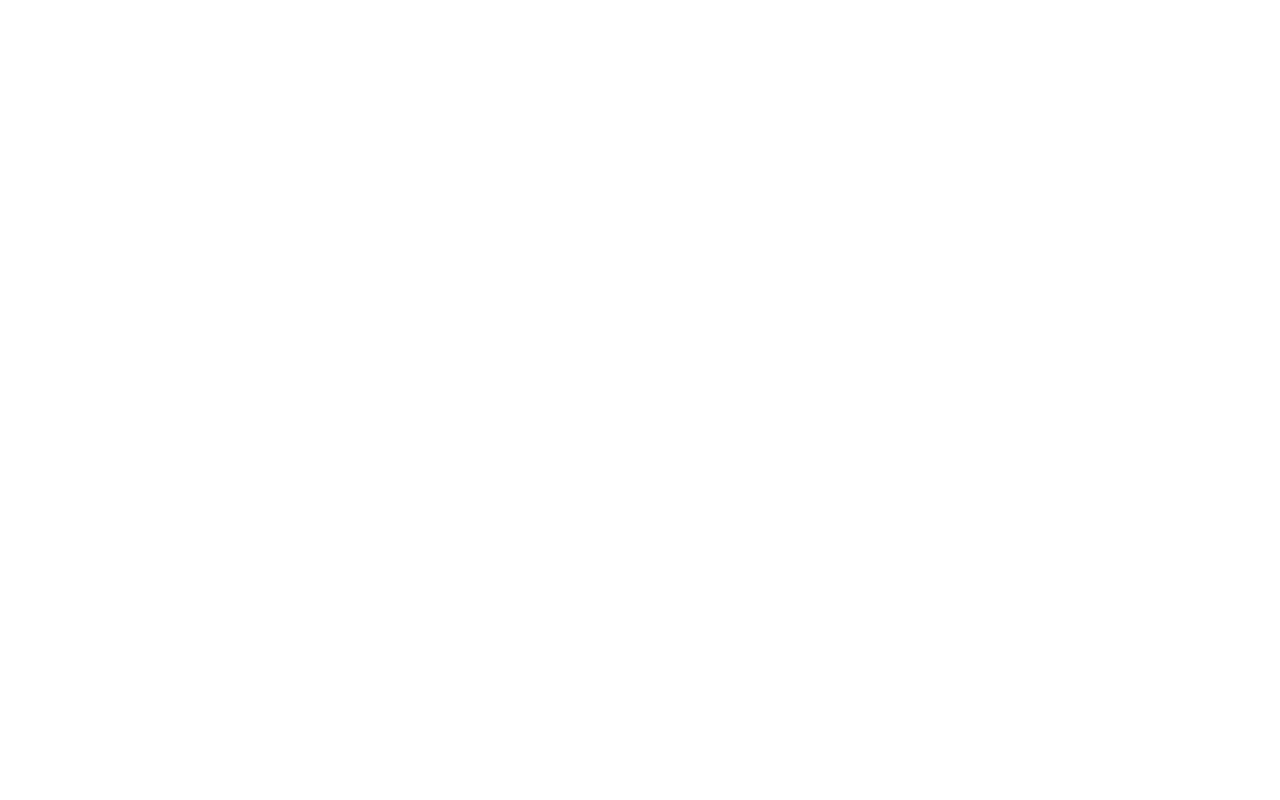
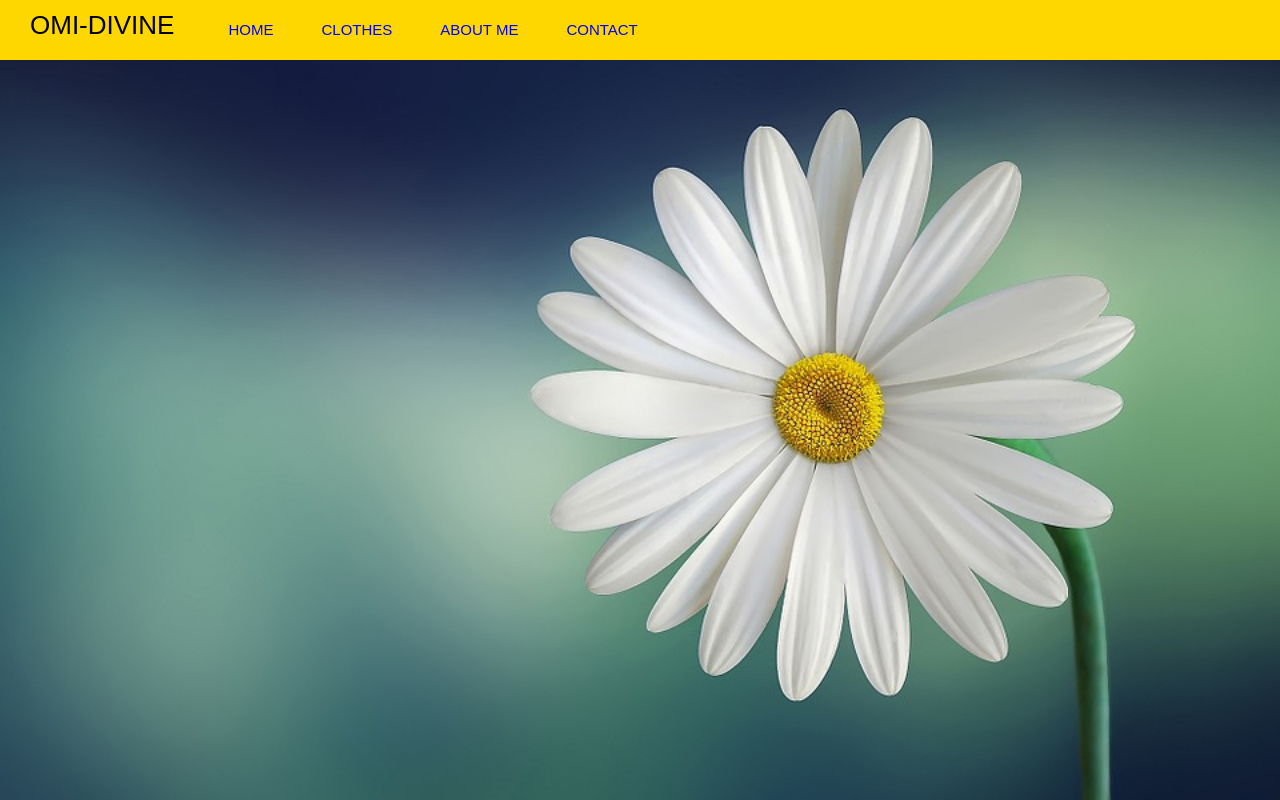
Before and after one commit to Zach001k/JAV, a plain HTML site: page index.html in a window 1280 px wide. Drawn offline with Linux system fonts and the light colour scheme.

Commit message:
first commit

```diff
--- a/index.html
+++ b/index.html
@@ -2,20 +2,32 @@
 <html>
 <head>
 	<title>JAVA</title>
+	<link rel="stylesheet" type="text/css" href="style.css">
 </head>
 <body>
-	<script type="text/javascript">
-	      var z,x,sh;
-                for(z=1; z <=6; z++)
-                    {
-                for (x=1; x < z; x++)
-                 {
-                   sh=sh+("*");
-                     }
-                     console.log(sh);
-                   sh='';
-                               }
-	</script>
+	<header>
+		<nav>
+			<p> OMI-DIVINE</p>
+			<ul>
+				<li><a href="*">HOME</a></li>
+				<li><a href="*">CLOTHES</a>
+					 <ul>
+						<li><a href="">MEN</a> </li>
+						<li><a href="">LADIES</a> </li>
+						<li><a href="">KIDS</a> </li>
+						<li><a href=""></a> </li>
 
+					</ul>
+
+
+				</li>
+				<li><a href="*">ABOUT ME</a></li>
+				<li><a href="*">CONTACT</a></li>
+
+</ul>
+
+
+		</nav>
+	</header>
 </body>
 </html>
--- /dev/null
+++ b/style.css
@@ -0,0 +1,54 @@
+body{
+    background-image: url("photo/see.jpg");
+    background-size: cover;
+}
+*{
+    margin: 0px;
+    padding: 0px;
+}
+nav {
+    width: 100%;
+    height: 60px;
+    background-color: gold;
+}
+nav p {
+    font-family: arial;
+    font-size: 26px;
+    line-height:50px;
+    float: left;
+    padding: 0px 30px;
+
+}
+nav ul {
+    float: left;
+}
+nav ul li {
+    float: left;
+    list-style:none;
+    position: relative;
+}
+nav ul li a {
+    display: block;
+    font-family: arial;
+    font-size: 15px;
+    line-height: 30px;
+    padding: 15px 24px;
+    text-decoration: none;
+}
+nav ul li ul {
+    display: none;
+    position: absolute;
+    background-color:white;
+    border-radius: 0px 0px 4px 4px;
+
+
+}
+nav ul li ul li a {
+    padding: 5px 10px;
+
+}
+nav ul li ul li a:hover {
+    background-color: lawngreen;
+}
+nav ul li:hover ul {
+    display: block;}
```
Also changed, not shown: photo/drop.jpg (added), photo/lirryz.jpg (added), photo/rhino.jpg (added), photo/see.jpg (added), photo/shirt.jpg (added), photo/shirt2.jpg (added), photo/shoe.jpg (added), photo/sun.jpg (added), photo/white.jpg (added).
